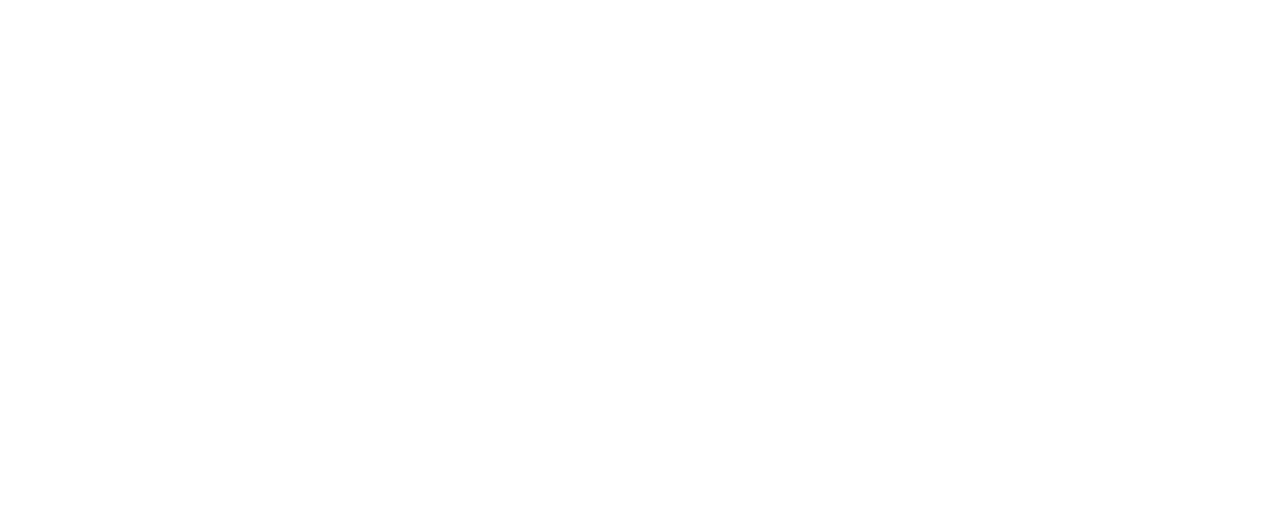
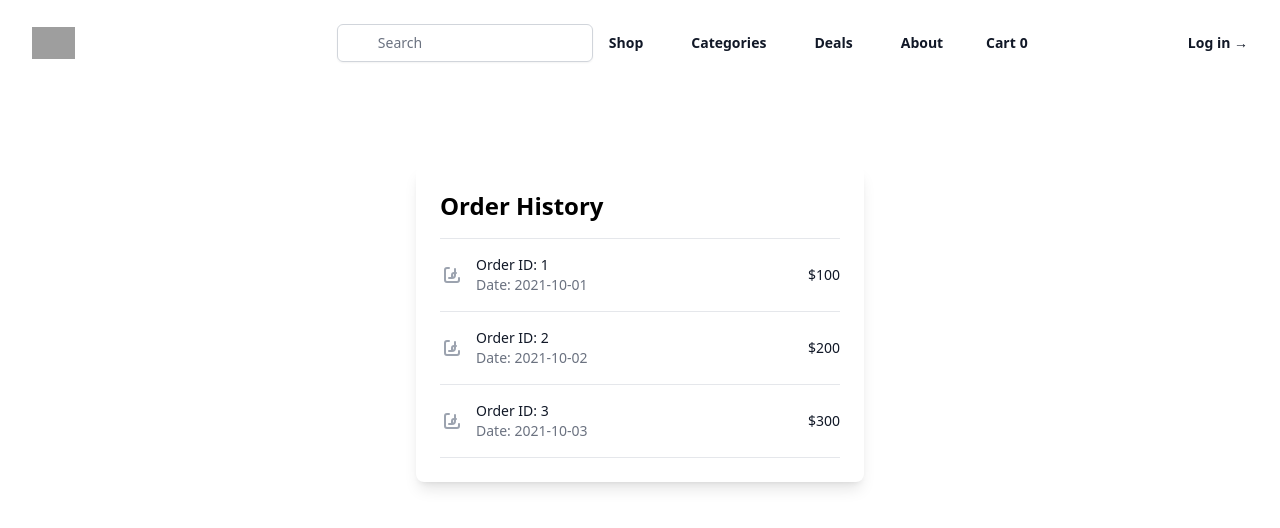
Before and after one commit to nmemarcoding/SnapSell, a React (Create React App) app in the folder client/: page /orderhistory in a window 1280 px wide. Before the commit this address had no page. Shown: the top 528 px of the page. Built offline with nearby package versions, Linux system fonts and the light colour scheme; grey boxes are pictures that could not be loaded.

Commit message:
oederhistory page

```diff
--- a/client/src/App.js
+++ b/client/src/App.js
@@ -8,6 +8,7 @@
 import CartPage from './pages/CartPage/CartPage';
 import OrderReview from './pages/OrderReview/OrderReview';
 import OrderDetails from './pages/OrderDetails/OrderDetails';
+import OrderHistory from './pages/OrderHistory/OrderHistory';
 
 
 function App() {
@@ -33,6 +34,8 @@
               <Route path="/orderreview" element={<OrderReview/>}/>
               {/* rout OrderDetails */}
               <Route path="/orderdetails" element={<OrderDetails/>}/>
+              {/* route orderHistory */}
+              <Route path="/orderhistory" element={<OrderHistory/>}/>
             </Routes>
           </div>
         </Router>
--- /dev/null
+++ b/client/src/pages/OrderHistory/OrderHistory.js
@@ -0,0 +1,39 @@
+import React from 'react'
+import Navbar from '../../components/Navbar/Navbar'
+
+export default function OrderHistory() {
+  const orders = [
+    { id: 1, date: '2021-10-01', total: 100 },
+    { id: 2, date: '2021-10-02', total: 200 },
+    { id: 3, date: '2021-10-03', total: 300 },
+  ]
+
+  return (
+    <>
+      <Navbar />
+      <div className="bg-white rounded-lg shadow-lg p-6 max-w-md mx-auto mt-20">
+        <h2 className="text-2xl font-bold mb-4">Order History</h2>
+        <ul className="border-t border-b border-gray-200 divide-y divide-gray-200">
+          {orders.map(order => (
+            <li key={order.id} className="py-4 flex items-center justify-between">
+              <div className="flex items-center">
+                <div className="flex-shrink-0">
+                  <svg className="h-6 w-6 text-gray-400" fill="none" stroke="currentColor" viewBox="0 0 24 24" xmlns="http://www.w3.org/2000/svg">
+                    <path strokeLinecap="round" strokeLinejoin="round" strokeWidth="2" d="M9 5H7a2 2 0 00-2 2v10a2 2 0 002 2h10a2 2 0 002-2v-2" />
+                    <path strokeLinecap="round" strokeLinejoin="round" strokeWidth="2" d="M9 15H12a3 3 0 003-3V6" />
+                    <path strokeLinecap="round" strokeLinejoin="round" strokeWidth="2" d="M16 10H14a2 2 0 00-2 2v2" />
+                  </svg>
+                </div>
+                <div className="ml-3">
+                  <p className="text-sm font-medium text-gray-900">Order ID: {order.id}</p>
+                  <p className="text-sm text-gray-500">Date: {order.date}</p>
+                </div>
+              </div>
+              <p className="text-sm font-medium text-gray-900">${order.total}</p>
+            </li>
+          ))}
+        </ul>
+      </div>
+    </>
+  )
+}
```
